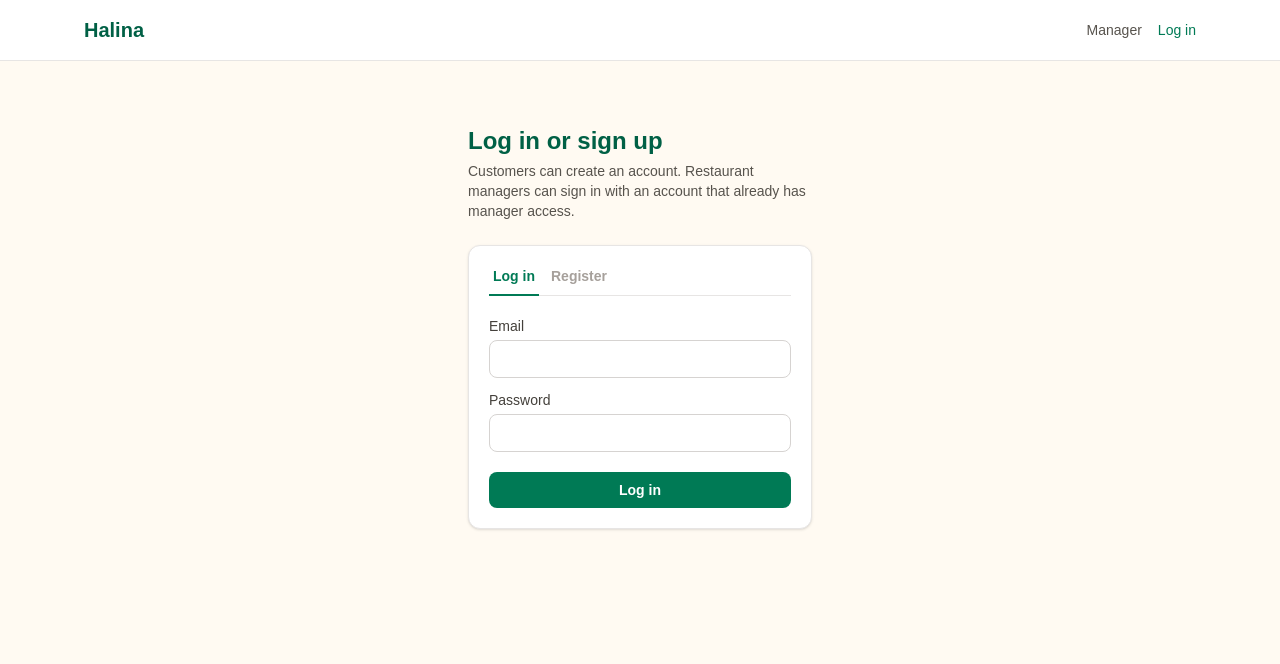
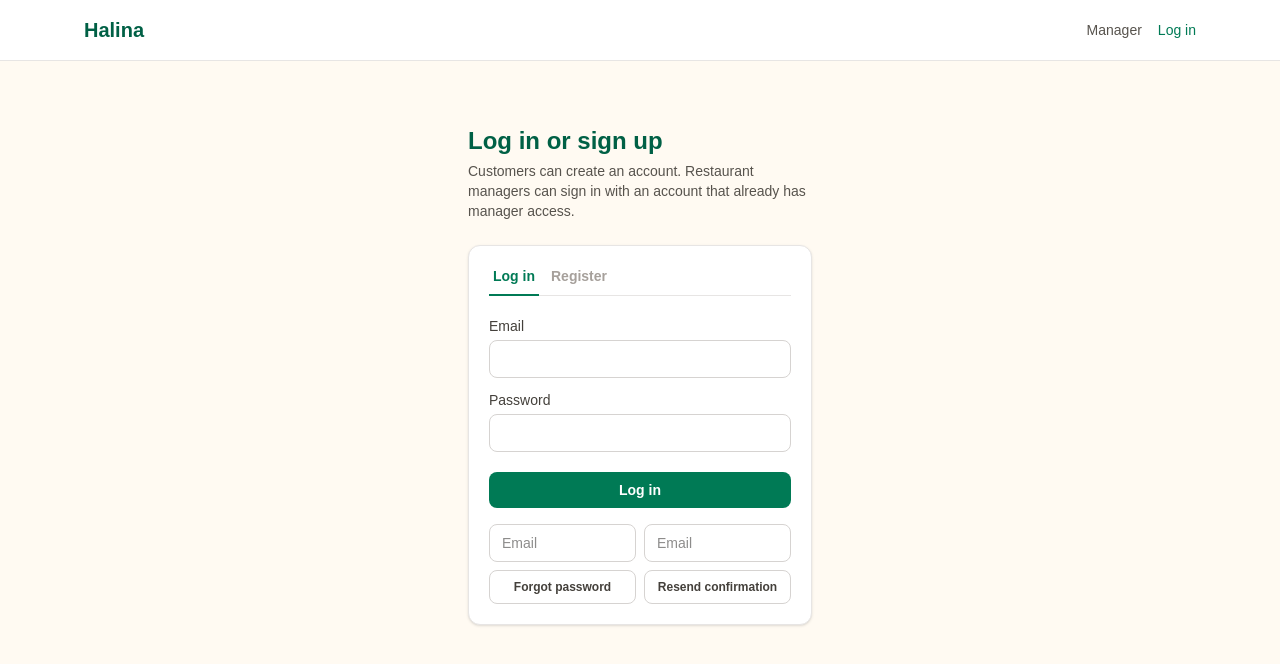
Before and after one commit to g4vin001/RestaurantApp, a Next.js app: page /login in a window 1280 px wide. Shown: the top 664 px of the page. Built offline with nearby package versions, Linux system fonts and the light colour scheme; no server answers.

Commit message:
Add password and confirmation recovery controls

```diff
--- a/app/login/AuthForms.tsx
+++ b/app/login/AuthForms.tsx
@@ -1,7 +1,12 @@
 "use client";
 
 import { useState } from "react";
-import { login, signup } from "./actions";
+import {
+  login,
+  requestPasswordReset,
+  resendConfirmation,
+  signup,
+} from "./actions";
 
 type Mode = "login" | "register";
 
@@ -32,6 +37,7 @@ export function AuthForms({ redirectTo }: { redirectTo?: string }) {
       </div>
 
       {mode === "login" ? (
+        <div className="space-y-3">
           <form className="flex flex-col gap-3" action={login}>
             {redirectTo && (
               <input type="hidden" name="redirectTo" value={redirectTo} />
@@ -57,6 +63,33 @@ export function AuthForms({ redirectTo }: { redirectTo?: string }) {
               Log in
             </button>
           </form>
+
+          <div className="grid grid-cols-2 gap-2">
+            <form action={requestPasswordReset}>
+              <label className="sr-only" htmlFor="reset-email">Email for password reset</label>
+              <input id="reset-email" name="email" type="email" required placeholder="Email" className={inputClass} />
+              <button
+                type="submit"
+                className="mt-2 w-full rounded-lg border border-stone-300 px-3 py-2 text-xs font-semibold text-stone-700"
+              >
+                Forgot password
+              </button>
+            </form>
+            <form action={resendConfirmation}>
+              {redirectTo && (
+                <input type="hidden" name="redirectTo" value={redirectTo} />
+              )}
+              <label className="sr-only" htmlFor="resend-email">Email for confirmation resend</label>
+              <input id="resend-email" name="email" type="email" required placeholder="Email" className={inputClass} />
+              <button
+                type="submit"
+                className="mt-2 w-full rounded-lg border border-stone-300 px-3 py-2 text-xs font-semibold text-stone-700"
+              >
+                Resend confirmation
+              </button>
+            </form>
+          </div>
+        </div>
       ) : (
         <form className="flex flex-col gap-3" action={signup}>
           {redirectTo && (
```
Lines whose indentation alone changed are shown as unchanged.
